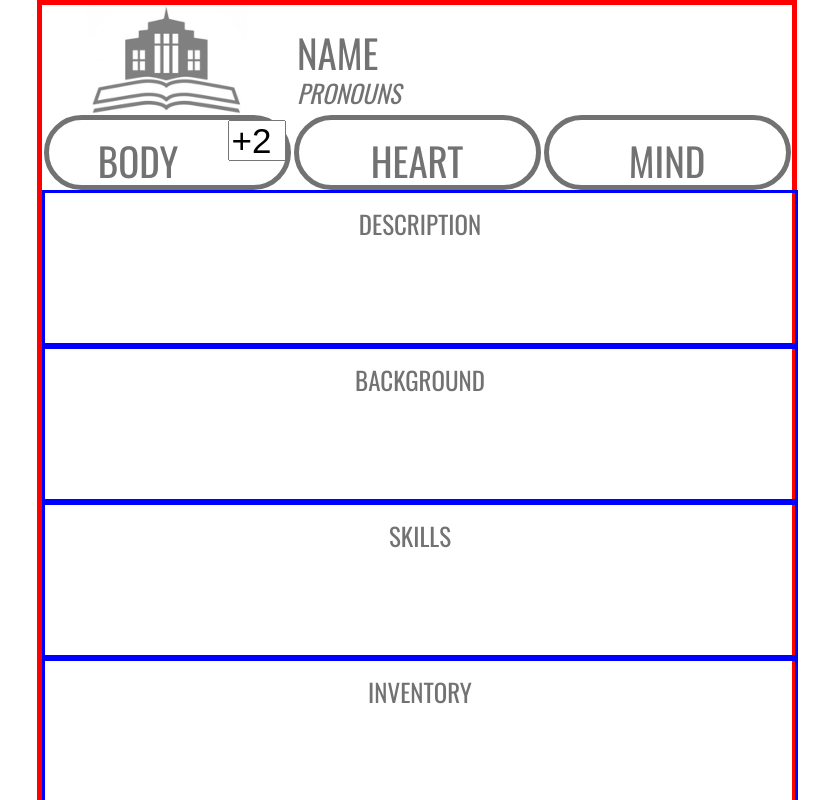
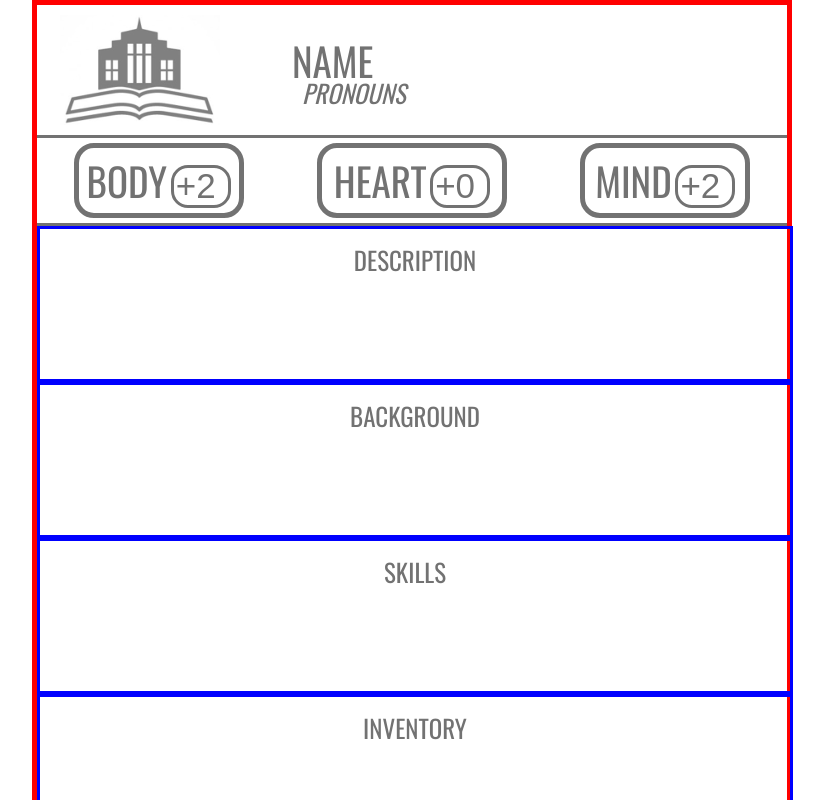
Before and after one commit to rue-williams/Projects, a plain HTML site: page Character Sheet/index.html in a window 1280 px wide. Shown: the top 800 px of the page, without its empty margins (228-1057 px from the left). Drawn offline with nearby package versions, Linux system fonts and the light colour scheme.

Commit message:
stat block updated

```diff
--- a/Character Sheet/index.html
+++ b/Character Sheet/index.html
@@ -16,11 +16,20 @@
         <div class="logo"><img src="logo.png" alt="logo of a building above an open book"></div>
         <div class="name"><h1>name</h1></div>
         <div class="pronouns"><h3>pronouns</h3></div>
-        <div class="body stat"><h1>body</h1>
-            <input type="text" id="myText" value="+2">
+        <div class="stat">
+            <div class="body">
+                <h1>body</h1>
+                <input type="text" id="body-stat" value="+2">
+            </div>
+            <div class="heart">
+                <h1>heart</h1>
+                <input type="text" id="heart-stat" value="+0">
+            </div>
+            <div class="mind">
+                <h1>mind</h1>
+                <input type="text" id="mind-stat" value="+2">
+            </div>
         </div>
-        <div class="heart stat"><h1>heart</h1></div>
-        <div class="mind stat"><h1>mind</h1></div>
         <div class="description"><h3>description</h3></div>
         <div class="background"><h3>background</h3></div>
         <div class="skills"><h3>skills</h3></div>
--- a/Character Sheet/style.css
+++ b/Character Sheet/style.css
@@ -5,13 +5,13 @@ body {
     font-variant: small-caps;
     color: #727272;
     margin: auto;
-    width: 750px;
 }
 
 h1 {
     font-size: 55px;
     font-weight: 400;
     margin: auto;
+    display: inline-block;
 }
 
 h3 {
@@ -26,6 +26,11 @@ p {
     margin: auto;
 }
 
+img {
+    display: block;
+    margin: auto;
+}
+
 div {
     display: inline-block;
     margin: auto;
@@ -35,10 +40,13 @@ div {
 }
 
 input {
+    color: #727272;
     font-size: 35px;
     font-weight: 100;
     width: 50px;
     height: 35px;
+    border-radius: 17px;
+    border:3px solid #727272;
 
 }
 
@@ -46,7 +54,7 @@ input {
     display: grid;
     grid: 'logo name name'
           'logo pronouns pronouns'
-          'body heart mind'
+          'stat stat stat'
           'description description description'
           'background background background'
           'skills skills skills'
@@ -55,18 +63,20 @@ input {
           'relationships relationships relationships';
     margin: auto;
     border: 5px solid red;
-    width: 100%;
+    width: 750px;
     height: 100%;
 }
 
 .logo {
     grid-area: logo;
-    height: 110px;
+    height: 120px;
+    margin:10px auto 0px auto;
 }
 
 .name {
     grid-area: name;
-    height: 60px;
+    height: 40px;
+    width:450px;
     text-align: left;
     padding-left: 5px;
     line-height: 75px;
@@ -76,7 +86,8 @@ input {
     grid-area: pronouns;
     height: 40px;
     text-align: left;
-    padding-left: 5px;
+    margin-top: 5px;
+    padding-left: 60px;
     line-height: 30px;
     font-style: italic;
 }
@@ -93,24 +104,43 @@ input {
 }
 
 .stat {
-    width: 237px;
-    height: 65px;
-    border: 5px solid #727272;
-    border-radius: 50px;
+    grid-area: stat;
     display: flex;
+    justify-content: space-around;
+    width: 100%;
+    height: 85px;
     line-height: 50px;
+    border-top: 3px solid;
+    border-bottom: 3px solid;
 }
 
 .body {
-    grid-area: body;
+    order: 1;
+    height: 65px;
+    width: 160px;
+    display: inline-block;
+    border: 5px solid #727272;
+    border-radius: 20px;
 }
 
 .heart {
-    grid-area: heart;
+    order: 2;
+    height: 65px;
+    width: 180px;
+    display: inline-block;
+    border: 5px solid #727272;
+    border-radius: 20px;
+
 }
 
 .mind {
-    grid-area: mind;
+    order: 3;
+    height: 65px;
+    width: 160px;
+    display: inline-block;
+    border: 5px solid #727272;
+    border-radius: 20px;
+
 }
 
 .skills {
```
